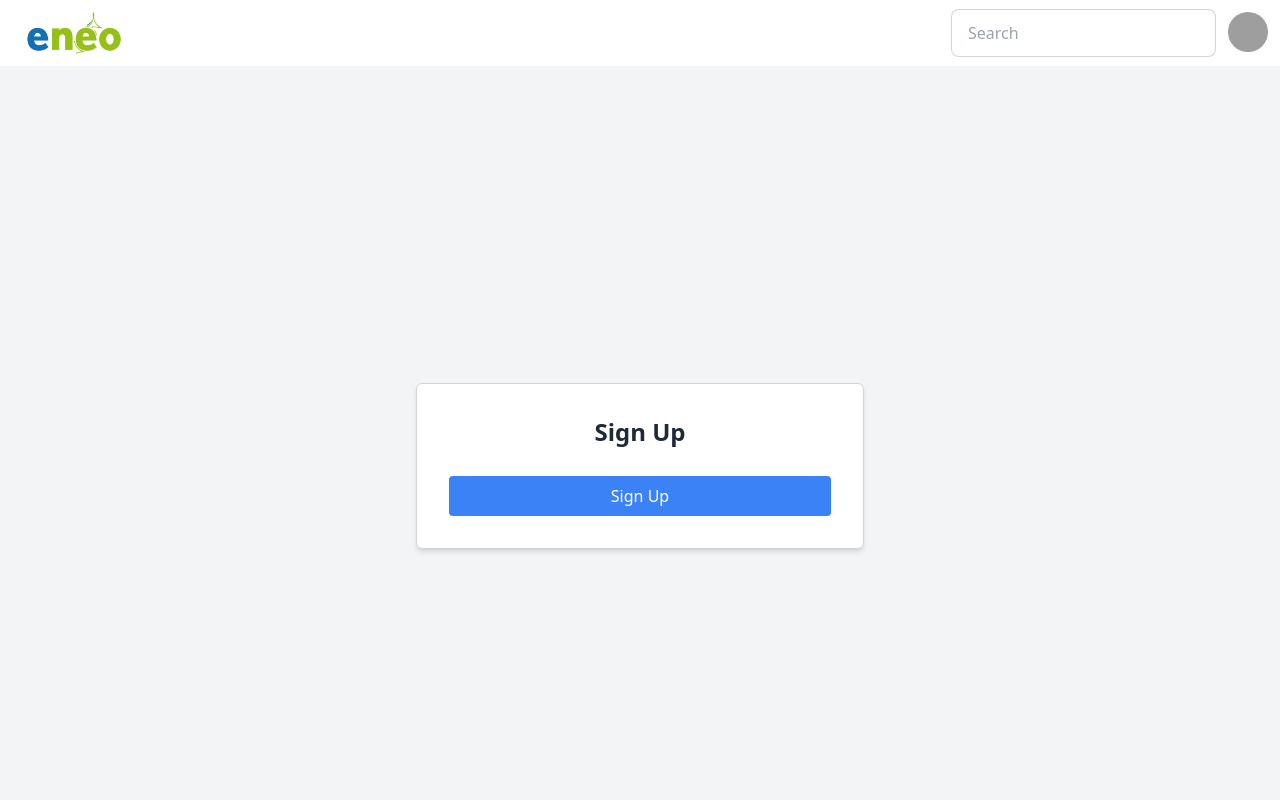
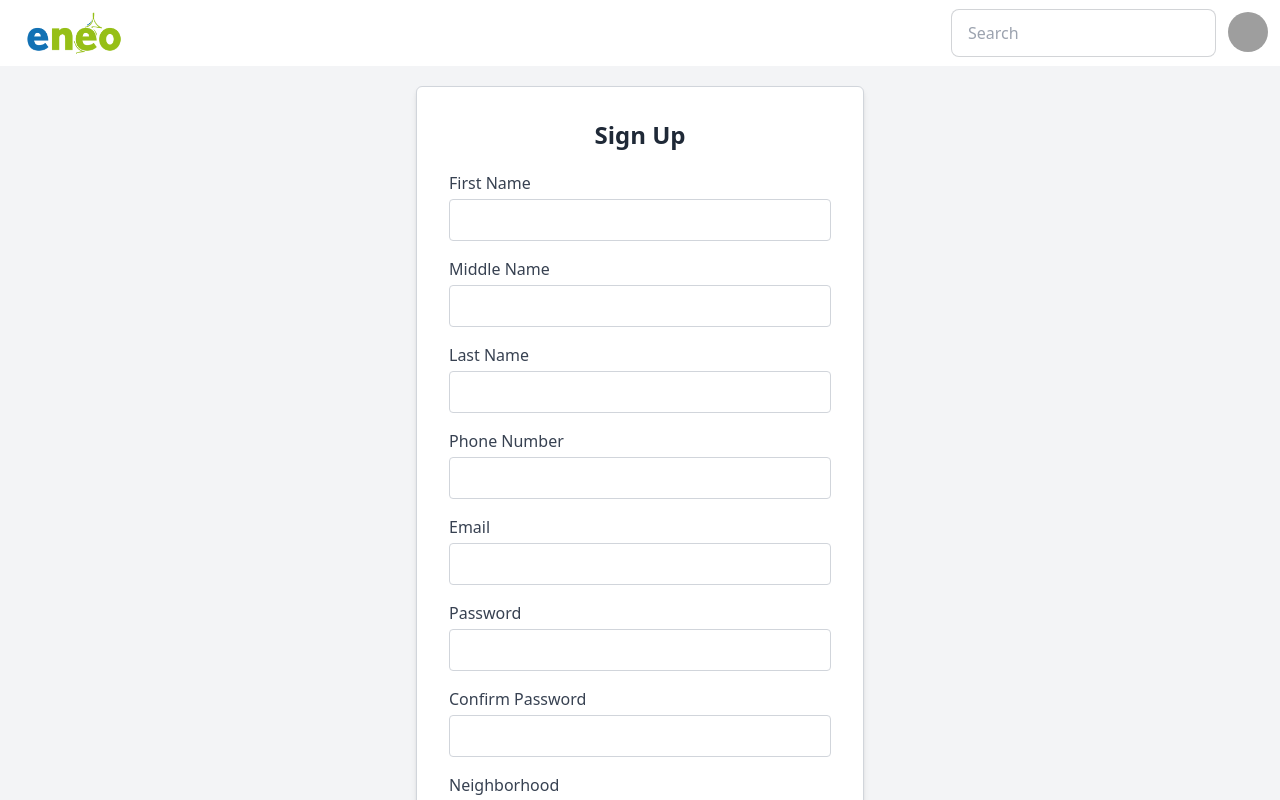
Before and after one commit to Pusham-MEST/Pusham-Mest, a React (Vite) app: page /signup in a window 1280 px wide. Shown: the top 800 px of the page. Built offline with nearby package versions, Linux system fonts and the light colour scheme; grey boxes are pictures that could not be loaded.

Commit message:
added forgort password

```diff
--- a/src/pages/signup/index.jsx
+++ b/src/pages/signup/index.jsx
@@ -30,17 +30,13 @@ const SignUp = () => {
     }
 
     try {
-      // Mock API call
-      const response = await fetch('/api/register', {
-        method: 'POST',
-        headers: { 'Content-Type': 'application/json' },
-        body: JSON.stringify(formData),
-      });
 
-      const result = await response.json();
+      const response = await new Promise((resolve) =>
+        setTimeout(() => resolve({ ok: true }), 1000)
+      );
 
       if (response.ok) {
-        setSuccess(result.message);
+        setSuccess('Registration successful!');
         setFormData({
           firstName: '',
           middleName: '',
@@ -52,7 +48,7 @@ const SignUp = () => {
           neighborhood: '',
         });
       } else {
-        setError(result.error);
+        setError('Registration failed');
       }
     } catch (error) {
       setError('An error occurred. Please try again later.');
@@ -66,8 +62,92 @@ const SignUp = () => {
         {error && <div className="mb-4 text-red-500">{error}</div>}
         {success && <div className="mb-4 text-green-500">{success}</div>}
         <form onSubmit={handleSubmit}>
-          {/* Form fields here */}
-          {/* ... */}
+          <div className="mb-4">
+            <label className="block text-gray-700">First Name</label>
+            <input
+              type="text"
+              name="firstName"
+              value={formData.firstName}
+              onChange={handleChange}
+              className="w-full p-2 border border-gray-300 rounded mt-1"
+              required
+            />
+          </div>
+          <div className="mb-4">
+            <label className="block text-gray-700">Middle Name</label>
+            <input
+              type="text"
+              name="middleName"
+              value={formData.middleName}
+              onChange={handleChange}
+              className="w-full p-2 border border-gray-300 rounded mt-1"
+            />
+          </div>
+          <div className="mb-4">
+            <label className="block text-gray-700">Last Name</label>
+            <input
+              type="text"
+              name="lastName"
+              value={formData.lastName}
+              onChange={handleChange}
+              className="w-full p-2 border border-gray-300 rounded mt-1"
+              required
+            />
+          </div>
+          <div className="mb-4">
+            <label className="block text-gray-700">Phone Number</label>
+            <input
+              type="tel"
+              name="phoneNumber"
+              value={formData.phoneNumber}
+              onChange={handleChange}
+              className="w-full p-2 border border-gray-300 rounded mt-1"
+              required
+            />
+          </div>
+          <div className="mb-4">
+            <label className="block text-gray-700">Email</label>
+            <input
+              type="email"
+              name="email"
+              value={formData.email}
+              onChange={handleChange}
+              className="w-full p-2 border border-gray-300 rounded mt-1"
+              required
+            />
+          </div>
+          <div className="mb-4">
+            <label className="block text-gray-700">Password</label>
+            <input
+              type="password"
+              name="password"
+              value={formData.password}
+              onChange={handleChange}
+              className="w-full p-2 border border-gray-300 rounded mt-1"
+              required
+            />
+          </div>
+          <div className="mb-4">
+            <label className="block text-gray-700">Confirm Password</label>
+            <input
+              type="password"
+              name="confirmPassword"
+              value={formData.confirmPassword}
+              onChange={handleChange}
+              className="w-full p-2 border border-gray-300 rounded mt-1"
+              required
+            />
+          </div>
+          <div className="mb-4">
+            <label className="block text-gray-700">Neighborhood</label>
+            <input
+              type="text"
+              name="neighborhood"
+              value={formData.neighborhood}
+              onChange={handleChange}
+              className="w-full p-2 border border-gray-300 rounded mt-1"
+            />
+          </div>
           <button
             type="submit"
             className="w-full bg-blue-500 text-white p-2 rounded mt-2 hover:bg-blue-600"
```
